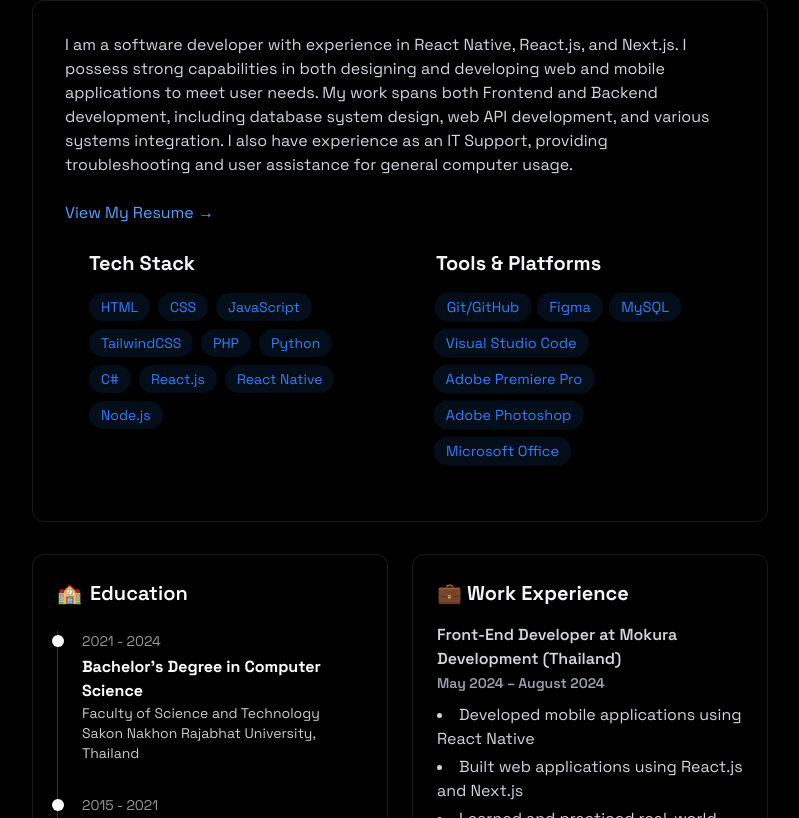
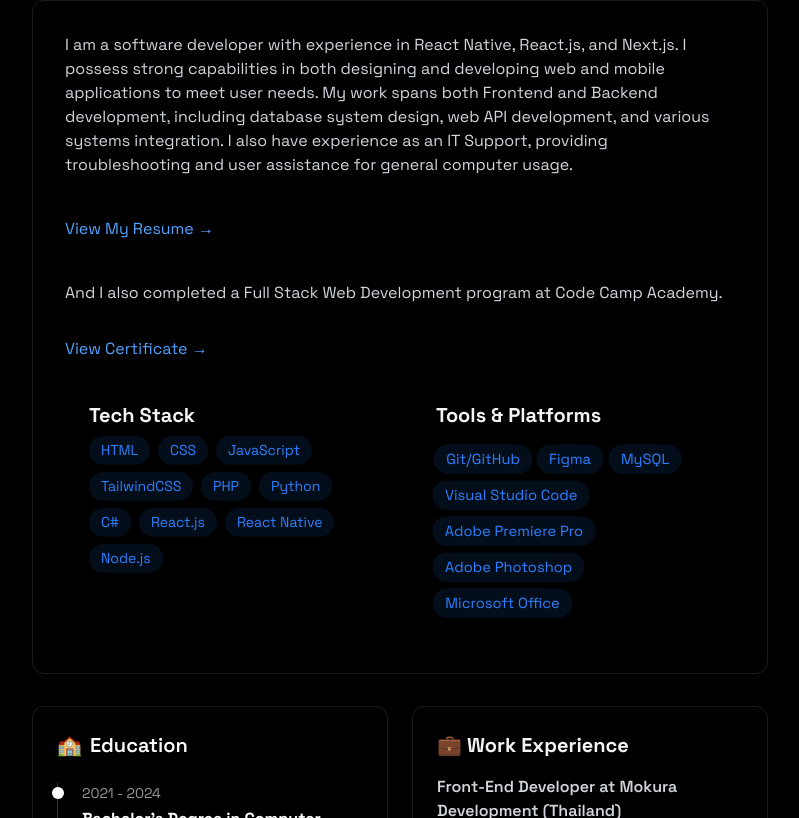
Before and after one commit to chainakon2002/portfolio, a React (Vite) app: page / in a window 1280 px wide. Shown: the part 948-1766 px from the top of the page, without its empty margins (240-1039 px from the left). Built offline with nearby package versions, Linux system fonts and the light colour scheme.

Commit message:
first commit

```diff
--- a/src/components/sections/About.jsx
+++ b/src/components/sections/About.jsx
@@ -40,17 +40,30 @@ export const About = () => {
           </h2>
 
           <div className="rounded-xl p-8 border-white/10 border hover:-translate-y-1 transition-all">
-            <p className="text-gray-300 mb-6">
-            I am a software developer with experience in React Native, React.js, and Next.js. I possess strong capabilities in both designing and developing web and mobile applications to meet user needs. My work spans both Frontend and Backend development, including database system design, web API development, and various systems integration. I also have experience as an IT Support, providing troubleshooting and user assistance for general computer usage.
-            </p>
-            <a
+          <p className="text-gray-300 mb-6">
+  I am a software developer with experience in React Native, React.js, and Next.js. I possess strong capabilities in both designing and developing web and mobile applications to meet user needs. My work spans both Frontend and Backend development, including database system design, web API development, and various systems integration. I also have experience as an IT Support, providing troubleshooting and user assistance for general computer usage.
+</p>
+<a
   href="https://drive.google.com/file/d/1Cd9QcUlGpJ3HAIVj8Fnz57Vs5XpfRDoJ/view?usp=sharing"
   target="_blank"
   rel="noopener noreferrer"
-  className="text-blue-400 hover:text-blue-300 transition-colors my-4"
+  className="text-blue-400 hover:text-blue-300 transition-colors my-4 inline-block"
 >
   View My Resume →
 </a>
+
+<p className="text-gray-300 mt-6 mb-4">
+And I also completed a Full Stack Web Development program at Code Camp Academy.
+</p>
+<a
+  href="https://drive.google.com/file/d/1gMEAUh9A3owwDDIZTNypbWdgH2U0sUDq/view?usp=sharing"
+  target="_blank"
+  rel="noopener noreferrer"
+  className="text-blue-400 hover:text-blue-300 transition-colors my-4 inline-block"
+>
+View Certificate →
+</a>
+
 
             <div className="grid grid-cols-1 md:grid-cols-2 gap-6">
               <div className="rounded-xl p-6 hover:-translate-y-1 transition-all">
```
